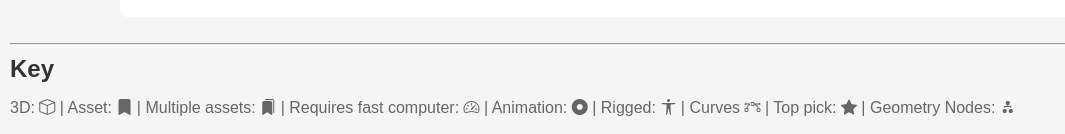
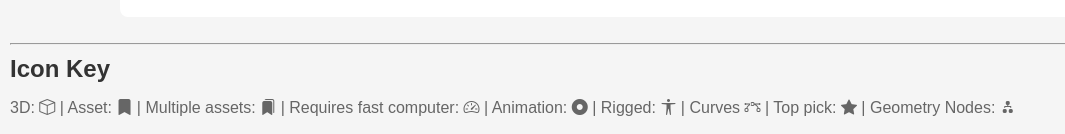
Before and after one commit to 0x4248/OpenBlender-Site, a plain HTML site: page index.html in a window 1280 px wide. Shown: the part 5143-5277 px from the top of the page, without its empty margins (0-1065 px from the left). Drawn offline with nearby package versions, Linux system fonts and the light colour scheme.

Commit message:
Update wording in index.html
Signed-off-by: lewisevans2007 <60709927+lewisevans2007@users.noreply.github.com>

```diff
--- a/index.html
+++ b/index.html
@@ -69,7 +69,7 @@
     </div>
     <br>
     <hr>
-    <h2>Key</h2>
+    <h2>Icon Key</h2>
     <p>3D: <i class="bi bi-box"></i> | Asset: <i class="bi bi-bookmark-fill"></i> | Multiple assets: <i class="bi bi-bookmarks-fill"></i> | Requires fast computer: <i class="bi bi-speedometer2"></i> | Animation: <i class="bi bi-record-circle-fill"></i> | Rigged: <i class="bi bi-universal-access"></i> | Curves <i class="bi bi-bezier"></i> | Top pick: <i class="bi bi-star-fill"></i> | Geometry Nodes: <i class="bi bi-diagram-2-fill"></i></p>
     <script src="js/home.js"></script>
 </body>
```
